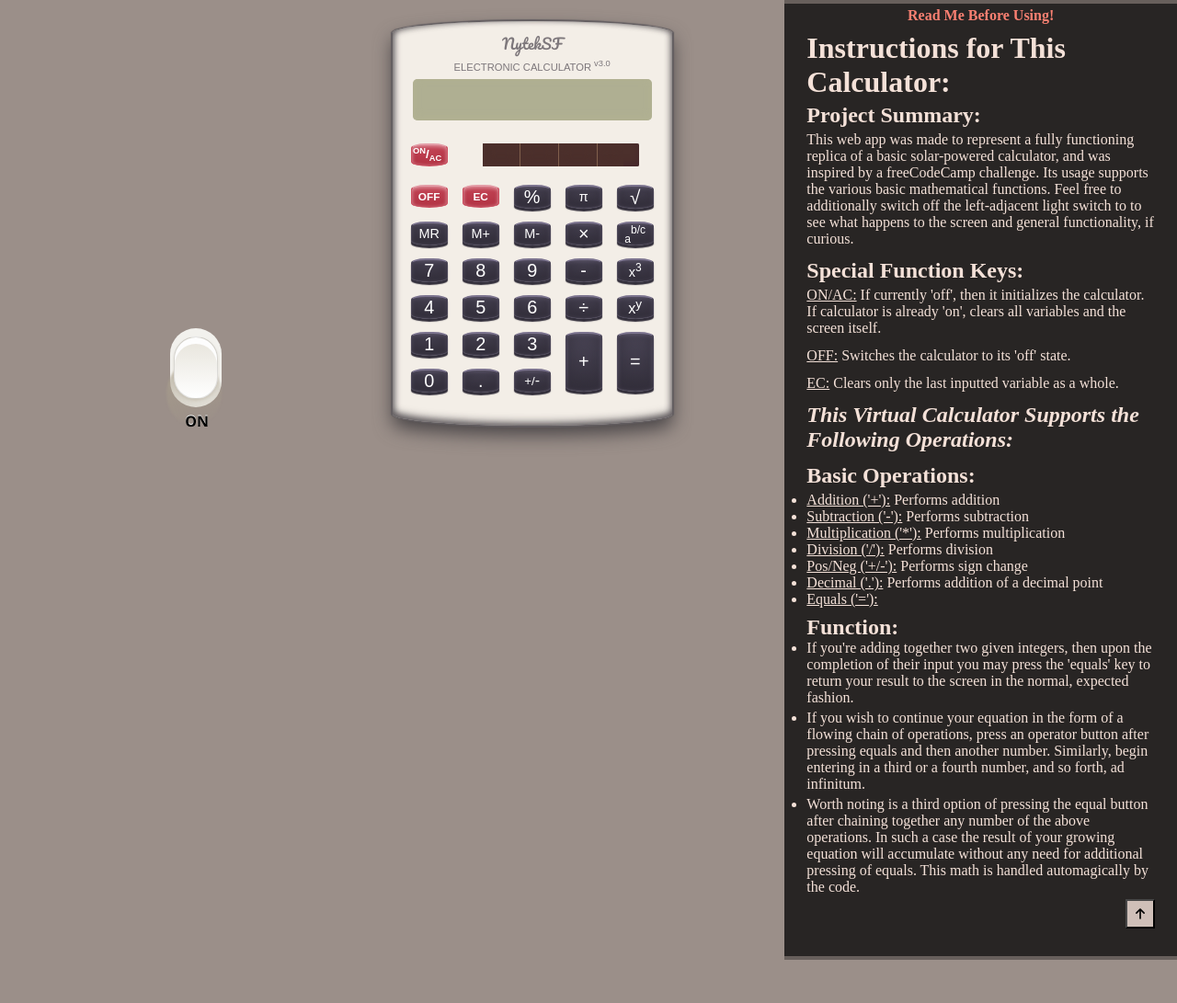
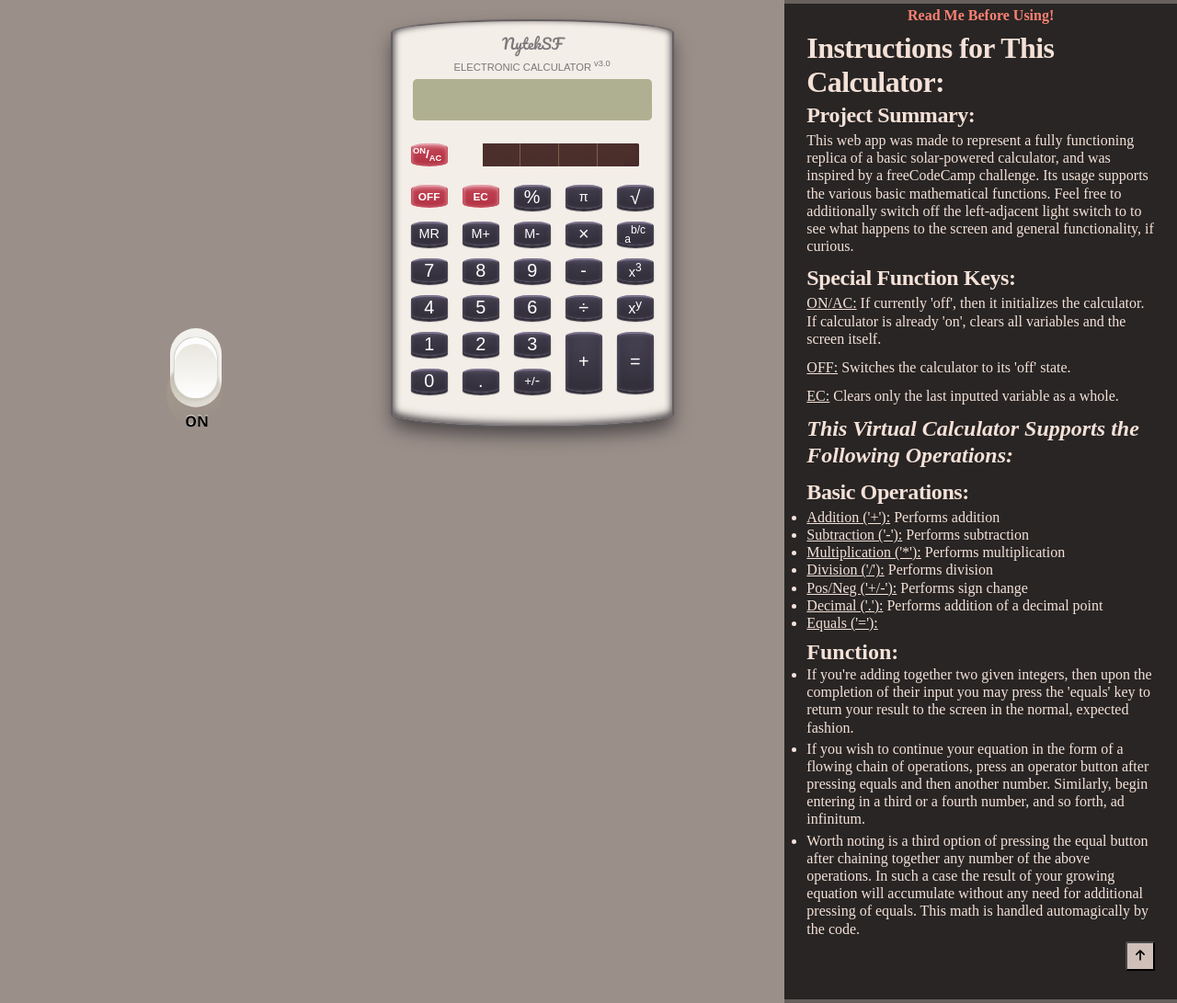
Before and after one commit to nyteksf/solar-calculator-sim, a plain HTML site: page index.html in a window 1280 px wide. Shown: the whole page at 92% size. Before the commit the page ends 1044 px from the top, so only its background shows below. Drawn offline with nearby package versions, Linux system fonts and the light colour scheme.

Commit message:
Updated styling, instruction text

```diff
--- a/css/styles.css
+++ b/css/styles.css
@@ -18,14 +18,17 @@ body {
 
 .readMeTitle {
   margin-bottom: 4px;
+  letter-spacing: -0.6px;
 }
 
 .readMeHeader {
   margin-bottom: 4px;
+  letter-spacing: -0.4px;
 }
 
 .readMeTxt {
   margin-bottom: 12px;
+  line-height: 1.2;
 }
 
 .container {
```
